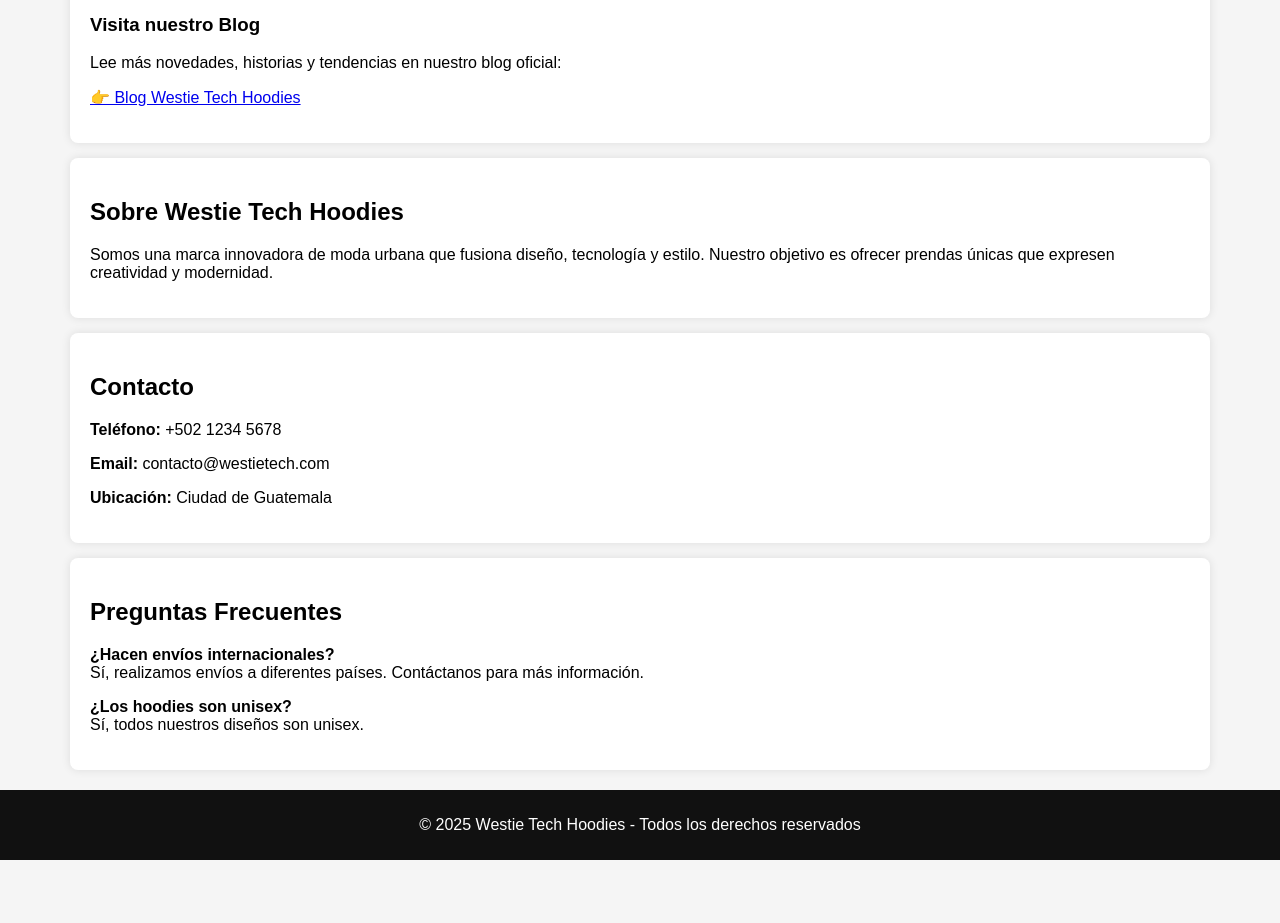
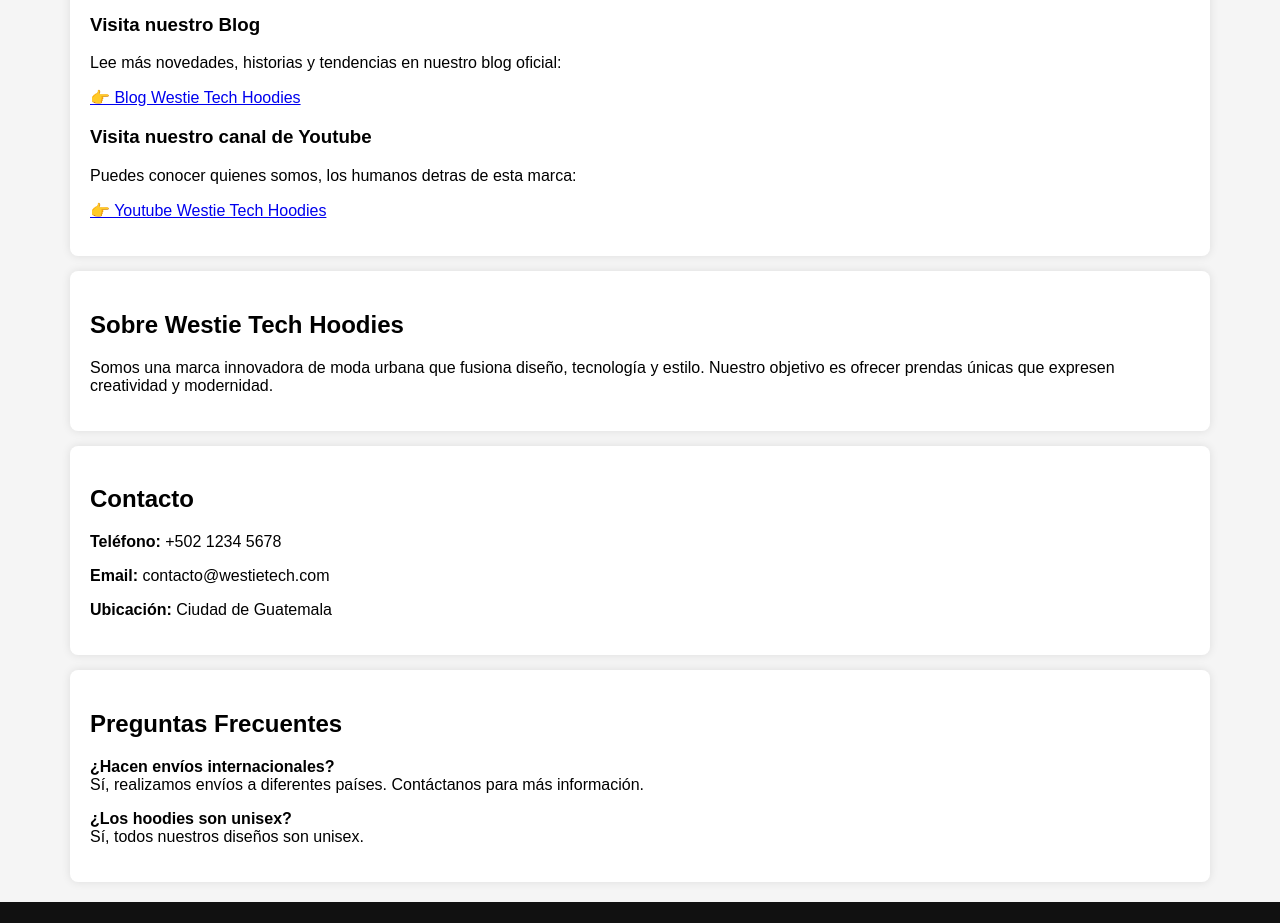
Before and after one commit to hunabcode/westie-tech-hoodies, a plain HTML site: page index.html in a window 1280 px wide. Shown: the part 1800-2723 px from the top of the page. Before the commit the page ends 2660 px from the top, so only its background shows below. Drawn offline with Linux system fonts and the light colour scheme.

Commit message:
Update index.html

```diff
--- a/index.html
+++ b/index.html
@@ -183,6 +183,12 @@
       <p>Lee más novedades, historias y tendencias en nuestro blog oficial:</p>
       <p><a href="https://mastertest0708.wixsite.com/tech-westie-hoodie" target="_blank">👉 Blog Westie Tech Hoodies</a></p>
     </article>
+    <article>
+      <h3>Visita nuestro canal de Youtube</h3>
+      <p>Puedes  conocer quienes somos, los humanos detras de esta marca:</p>
+      <p><a href="https://youtu.be/Niy4cyHkIaQ" target="_blank">👉 Youtube Westie Tech Hoodies</a></p>
+    </article>
+
   </section>
 
   <section id="empresa">
```
